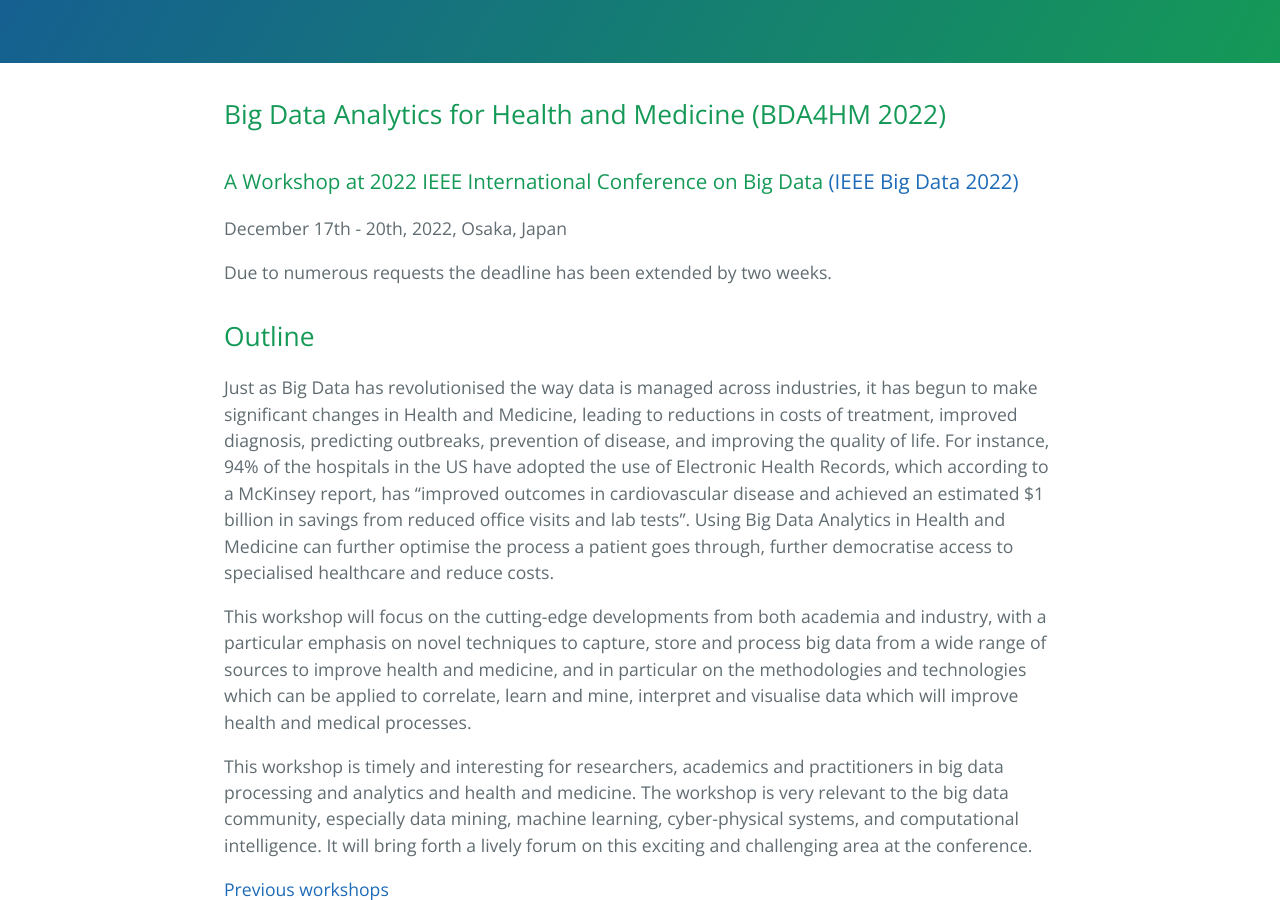
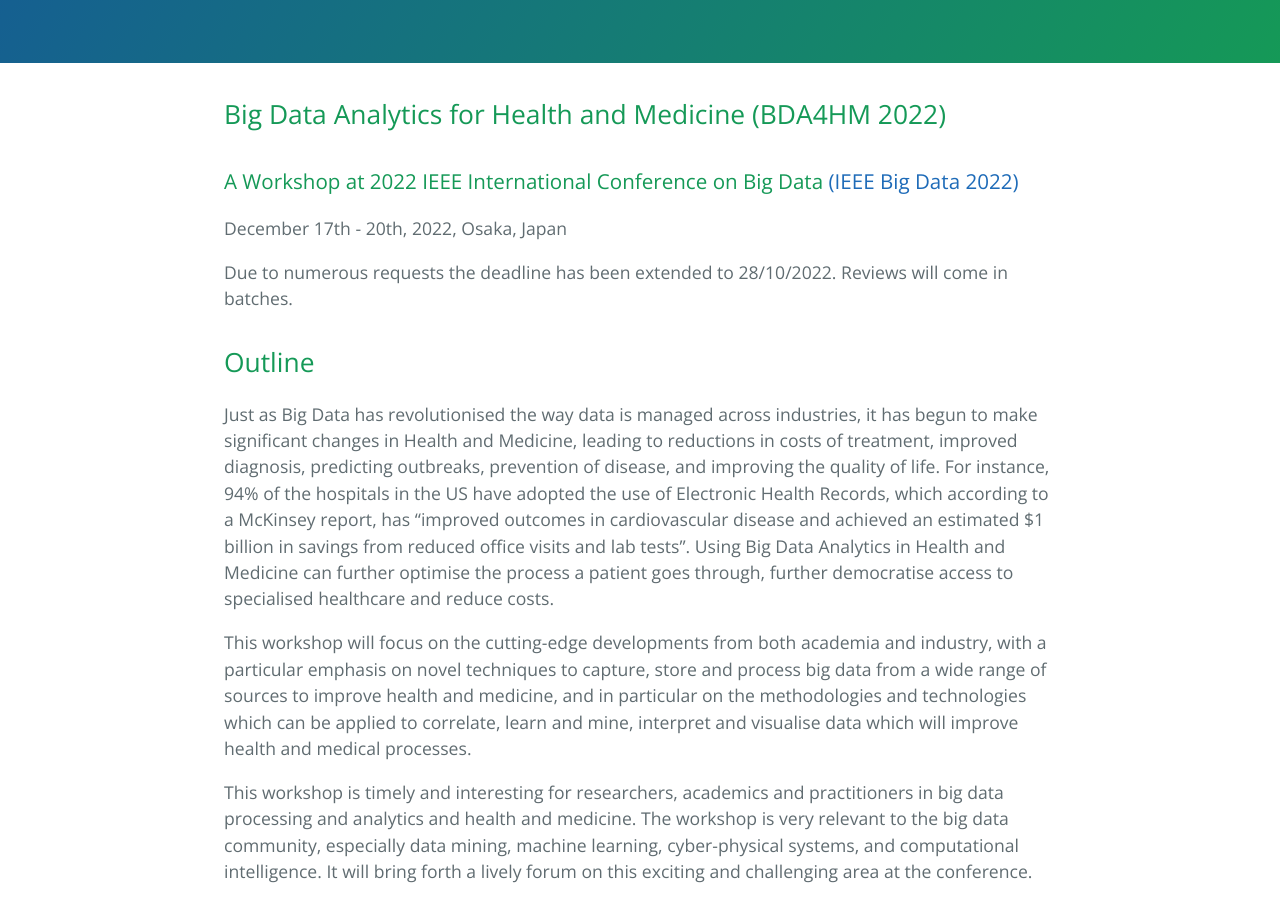
Before and after one commit to bda4hm/bda4hm.github.io, a Jekyll site: the page built from index.md, in a window 1280 px wide and 900 px high, scrolled down 332 px. Built offline with Jekyll 4.4.1, drawn with Linux system fonts in a browser that asks for light colours; our own code applies the rules of GitHub Pages for plain Markdown files; some of the changed text lies outside the part shown.

Commit message:
Extended deadline another two weeks

```diff
--- a/index.md
+++ b/index.md
@@ -6,7 +6,7 @@ layout: default
 ### A Workshop at 2022 IEEE International Conference on Big Data [(IEEE Big Data 2022)](http://bigdataieee.org/BigData2022/)
 December 17th - 20th, 2022, Osaka, Japan
 
-Due to numerous requests the deadline has been extended by two weeks.
+Due to numerous requests the deadline has been extended to 28/10/2022. Reviews will come in batches.
 
 ## Outline
 
@@ -74,8 +74,8 @@ Please note that the authors of each submitted paper will be expected to review
 ### Important Dates (All dates now firm)
 
 |-------|-------------------|
-| Oct 15, 2022 | Due date for full workshop papers submission |
-| Nov 1, 2022 |  Notification of paper acceptance to authors |
+| Oct 28, 2022 | Due date for full workshop papers submission |
+| Nov 4, 2022 |  Notification of paper acceptance to authors |
 | Nov 20,2022 | Camera-ready of accepted papers |
 | Dec 17-20 2022 | Workshop (one day of) |
 
```
